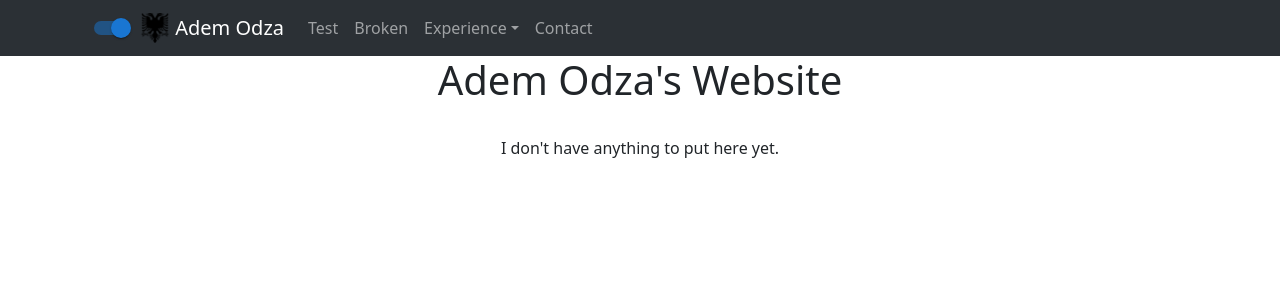
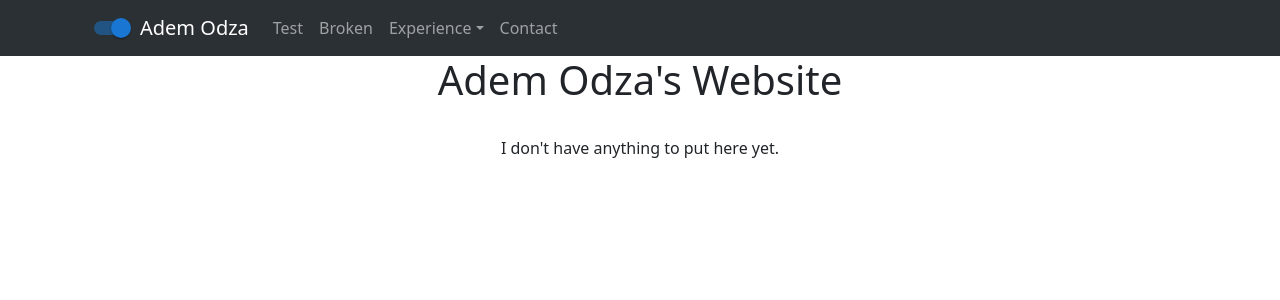
Before and after one commit to AdemOdza/adem-portfolio, a React (Create React App) app: page / in a window 1280 px wide. Shown: the top 300 px of the page. Built offline with nearby package versions, Linux system fonts and the light colour scheme.

Commit message:
Remove brand png

```diff
--- a/src/components/Header.tsx
+++ b/src/components/Header.tsx
@@ -12,13 +12,13 @@ export function Header({isEnglish, toggleLanguage}: {isEnglish: boolean, toggleL
             <Container>
                 <LanguageToggle isEnglish = {isEnglish} onToggle = {toggleLanguage} />
                 <Navbar.Brand href="/">
-                    <img
+                    {/* <img
                         alt=""
                         src="/favicon-32x32.png"
                         width="30"
                         height="30"
                         className="d-inline-block align-top"
-                    />{' '}
+                    />{' '} */}
                     Adem Odza
                 </Navbar.Brand>
                 <Navbar.Toggle aria-controls="basic-navbar-nav" />
```
